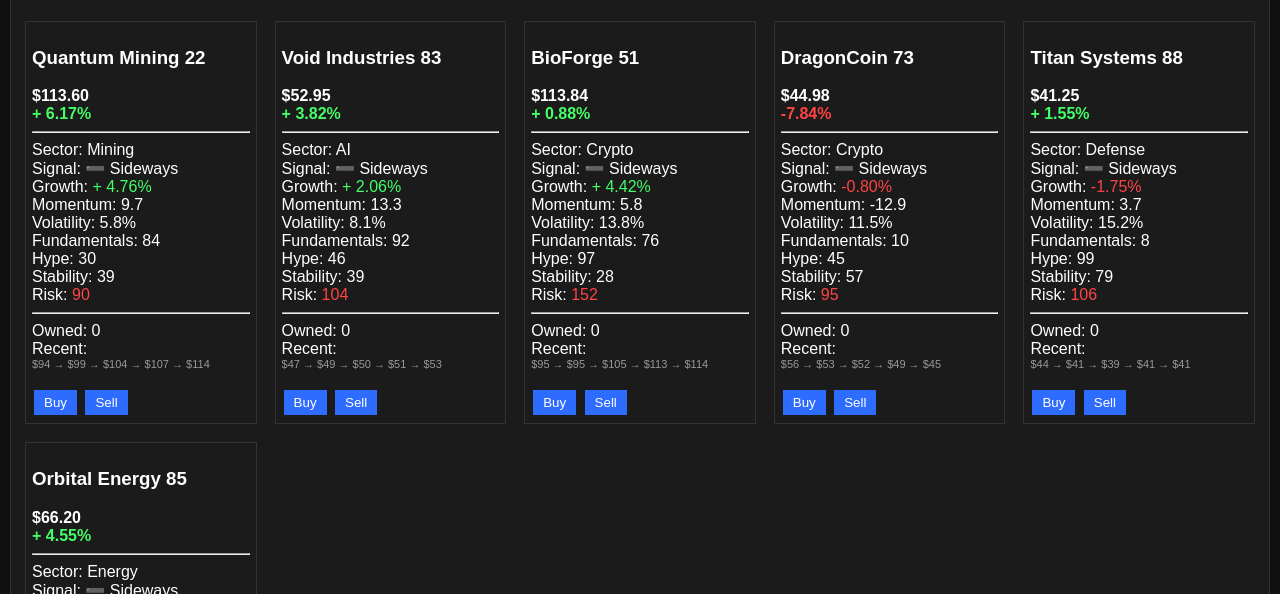
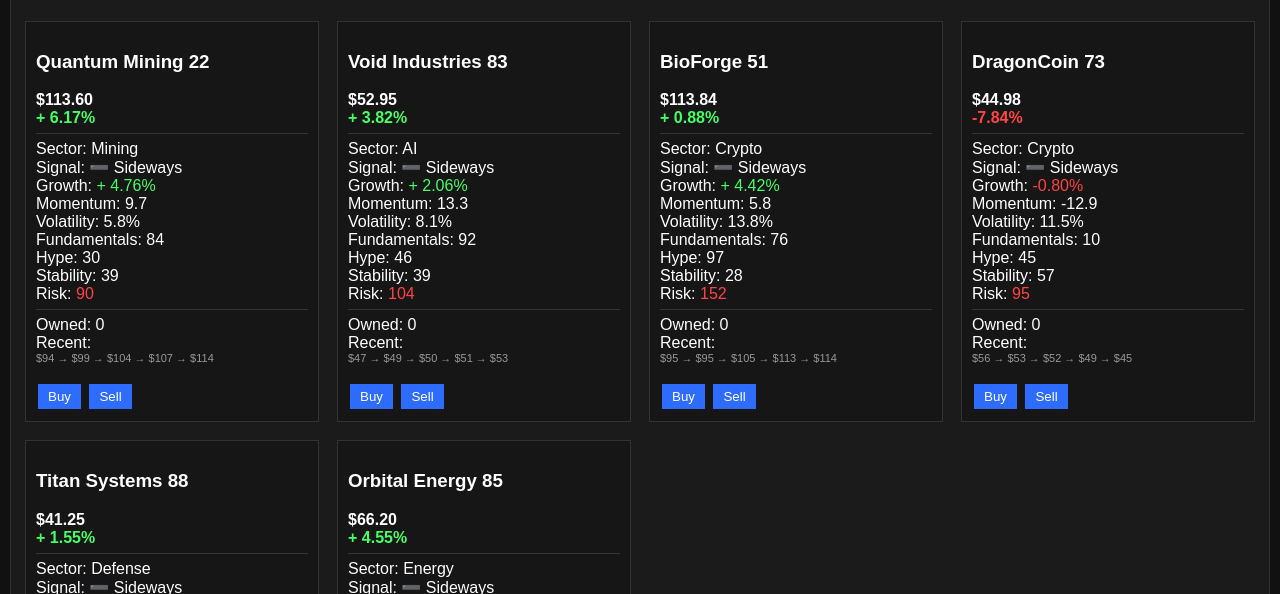
Before and after one commit to feelinglikeawaffle/market, a plain HTML site: page index.html in a window 1280 px wide. Shown: the part 200-794 px from the top of the page. Drawn offline with Linux system fonts and the light colour scheme.

Commit message:
Update style.css

```diff
--- a/style.css
+++ b/style.css
@@ -23,7 +23,8 @@ body{
 .stock{
     border:1px solid #333;
     margin:4px;
-    padding:6px;
+    padding:10px;
+    background:#161616;
 }
 
 button{
@@ -53,10 +54,24 @@ button:hover{
 
 #stocks{
     display:grid;
-    grid-template-columns:repeat(auto-fill,minmax(220px,1fr));
+    grid-template-columns:repeat(auto-fill,minmax(280px,1fr));
     gap:10px;
 }
 
 h2{
     margin-top:0;
 }
+
+hr{
+    border:none;
+    border-top:1px solid #333;
+    margin:6px 0;
+}
+
+#marketChart{
+    width:100%;
+    height:350px;
+    background:#151515;
+    border:1px solid #333;
+    display:block;
+}
```
